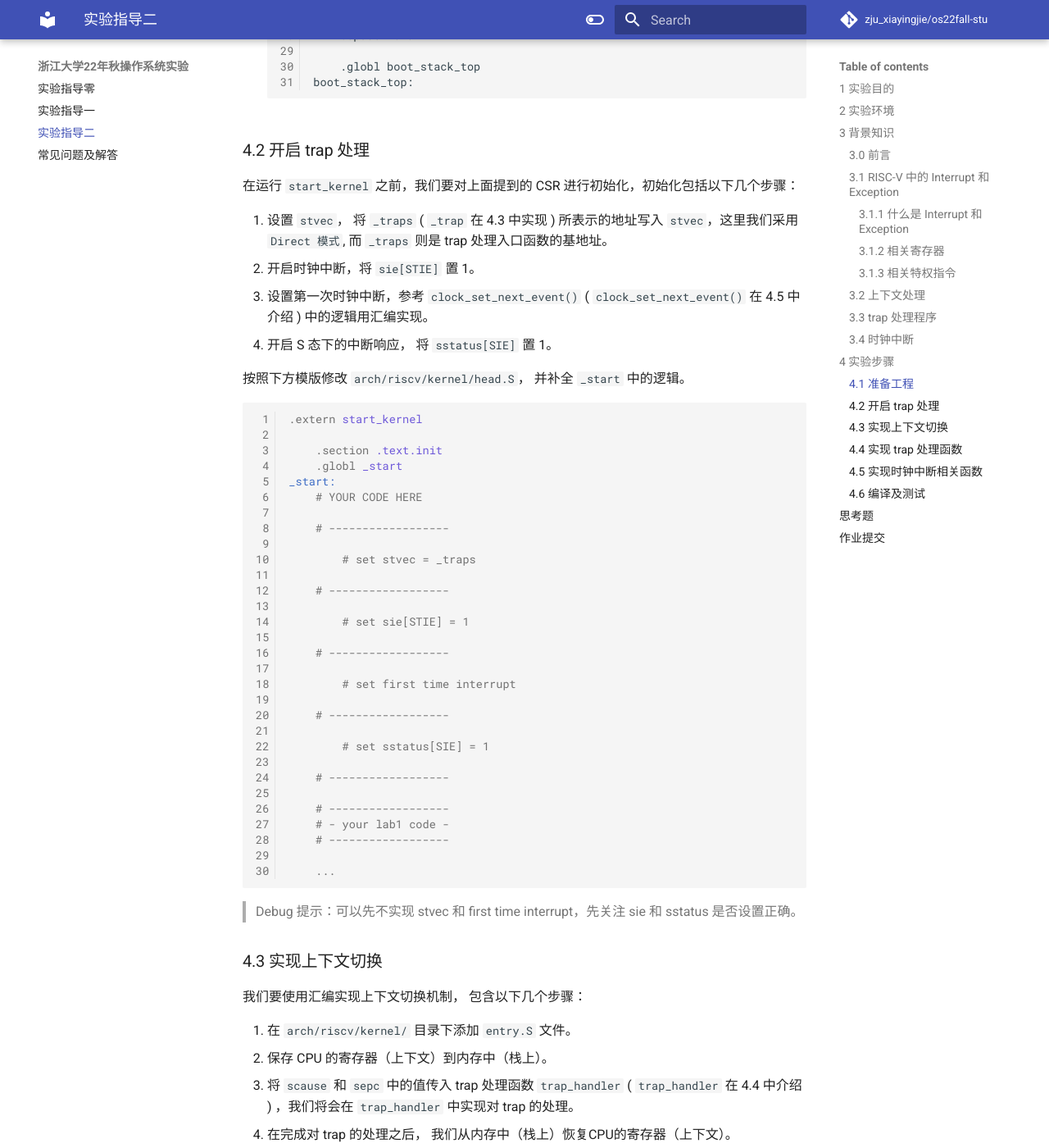
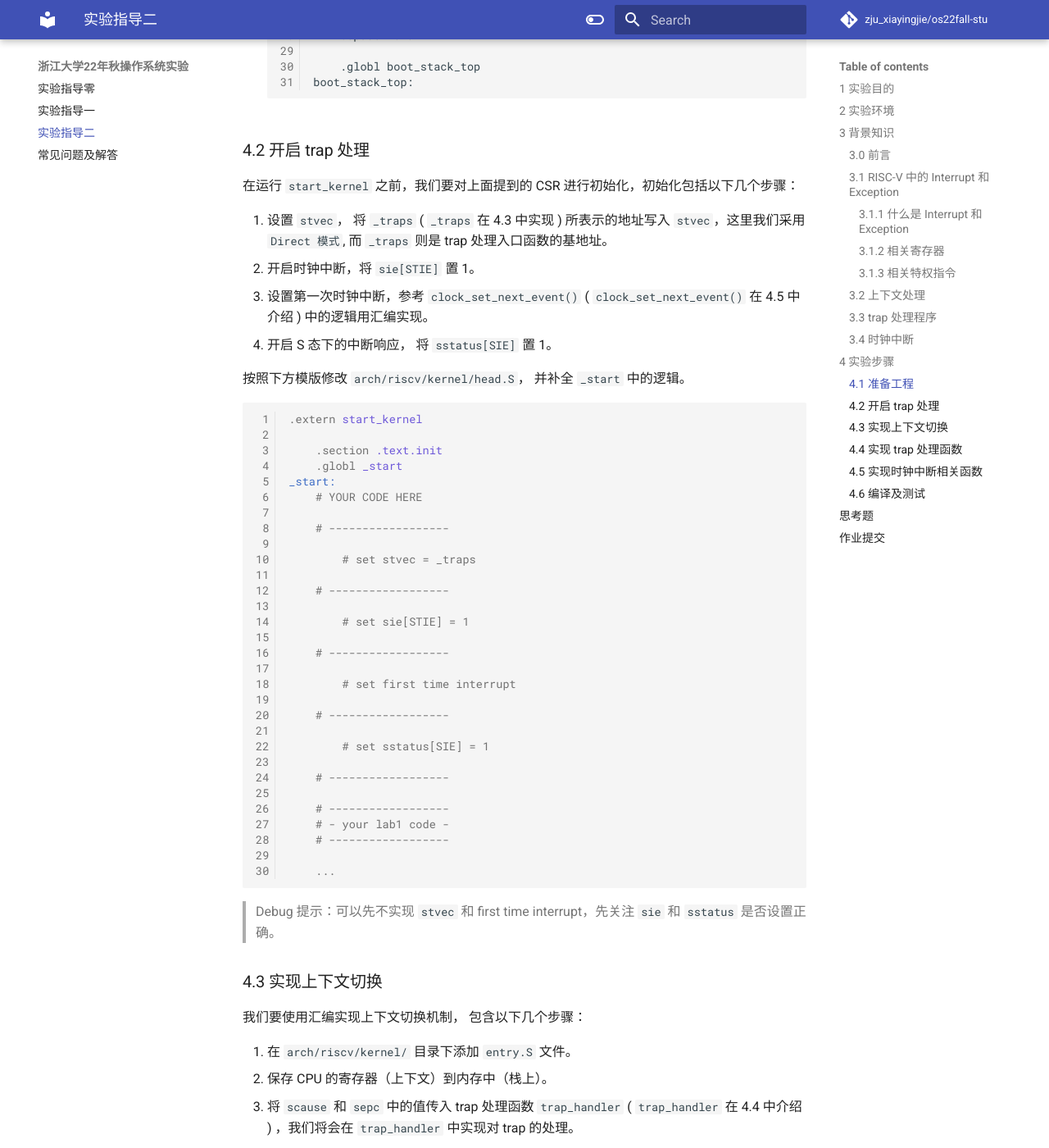
Before and after one commit to biu9/os2022, an MkDocs documentation site: the page built from docs/lab2.md, in a window 1280 px wide and 1400 px high, scrolled down 4680 px. Shown: the whole window at 82% size. Built offline with MkDocs 1.6.1 and Material for MkDocs 9.7.7, drawn with Linux system fonts in a browser that asks for light colours.

Commit message:
minor changes

````diff
--- a/docs/lab2.md
+++ b/docs/lab2.md
@@ -152,7 +152,7 @@ trap 处理程序根据 `scause` 的值， 进入不同的处理逻辑，在本
 ### 4.2 开启 trap 处理
 在运行 `start_kernel` 之前，我们要对上面提到的 CSR 进行初始化，初始化包括以下几个步骤：
 
-1. 设置 `stvec`， 将 `_traps` ( `_trap` 在 4.3 中实现 ) 所表示的地址写入 `stvec`，这里我们采用 `Direct 模式`, 而 `_traps` 则是 trap 处理入口函数的基地址。
+1. 设置 `stvec`， 将 `_traps` ( `_traps` 在 4.3 中实现 ) 所表示的地址写入 `stvec`，这里我们采用 `Direct 模式`, 而 `_traps` 则是 trap 处理入口函数的基地址。
 2. 开启时钟中断，将 `sie[STIE]` 置 1。
 3. 设置第一次时钟中断，参考 `clock_set_next_event()` ( `clock_set_next_event()` 在 4.5 中介绍 ) 中的逻辑用汇编实现。
 4. 开启 S 态下的中断响应， 将 `sstatus[SIE]` 置 1。
@@ -191,7 +191,7 @@ _start:
 
     ...
 ```
-> Debug 提示：可以先不实现 stvec 和 first time interrupt，先关注 sie 和 sstatus 是否设置正确。
+> Debug 提示：可以先不实现 `stvec` 和 first time interrupt，先关注 `sie` 和 `sstatus` 是否设置正确。
 
 ### 4.3 实现上下文切换
 我们要使用汇编实现上下文切换机制， 包含以下几个步骤：
````
